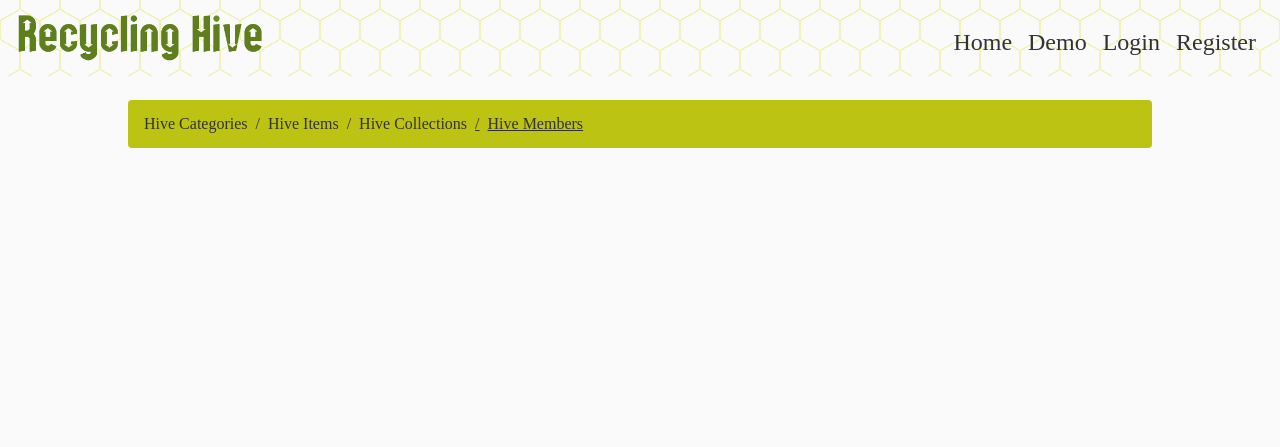
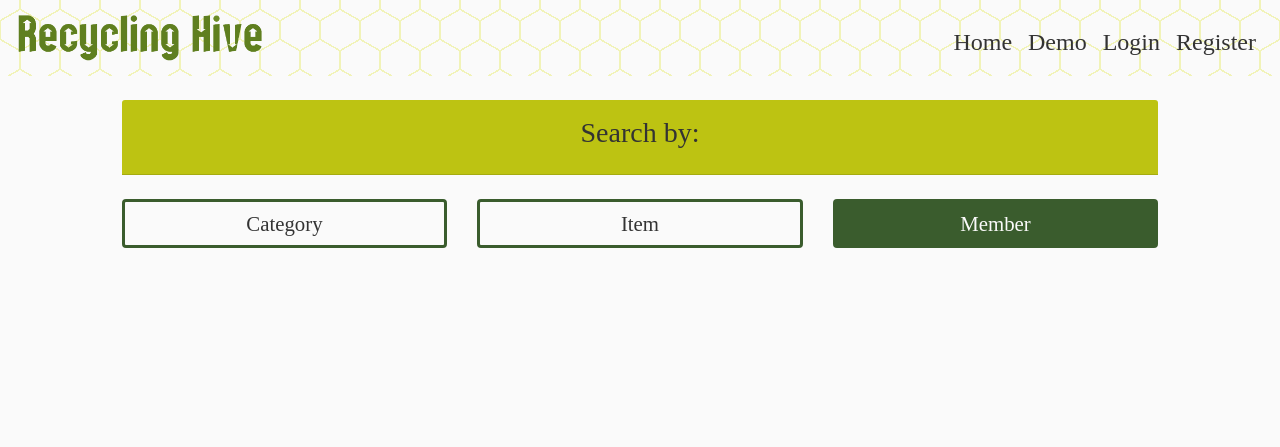
Before and after one commit to jess-bennett/recycling-hive, a Flask app: template templates/pages/hive-member.html in a window 1280 px wide. Shown: the top 447 px of the page. Run offline with Flask 2, Linux system fonts and the light colour scheme; the template is opened without the code that fills it: most values are stand-ins (such as "Sample title", 1, 10 or a date in 2020); some libraries are stand-ins or nearby versions; some web fonts are replaced.

Commit message:
Replaced breadcrumb with buttons

```diff
--- a/templates/components/hexagons.html
+++ b/templates/components/hexagons.html
@@ -1,12 +1,5 @@
 <ul id="grid" class="clr">
     {% if page_id == "categories" %}
-        <li>
-        <a href="{{ url_for('get_recycling_items', category_id='view-all') }}">
-            <div class="hexagon">
-            <p class="hexagon-text"><strong>View all items</strong></p>
-            </div>
-        </a>
-        </li>
         {% for category in categories_dict %}
         <li>
         <a href="{{ url_for('get_recycling_items', category_id=category._id) }}">
--- a/templates/components/navigation/breadcrumbs.html
+++ /dev/null
@@ -1,18 +0,0 @@
-<div class="heading-buttons">
-	<nav aria-label="breadcrumb">
-		<ol class="breadcrumb">
-			<li class="breadcrumb-item {% if active_item == 'categories' %}active{% endif %}"><a
-					href="{{ url_for('get_recycling_categories') }}">Hive Categories</a>
-			</li>
-			<li class="breadcrumb-item {% if active_item == 'items' %}active{% endif %}"><a
-					href="{{ url_for('get_recycling_items', category_id='view-all') }}">Hive
-					Items</a></li>
-			<li class="breadcrumb-item {% if active_item == 'collections' %}active{% endif %}"><a
-					href="{{ url_for('get_recycling_collections', item_id='view-all') }}">Hive
-					Collections</a></li>
-			<li class="breadcrumb-item {% if active_item == 'members' %}active{% endif %}"><a
-					href="{{ url_for('get_recycling_members', member_type='view-all') }}">Hive
-					Members</a></li>
-		</ol>
-	</nav>
-</div>
--- /dev/null
+++ b/templates/components/navigation/view-options.html
@@ -0,0 +1,30 @@
+
+<div class="container-fluid">
+    <div class="row">
+		<div class="col-md-10 offset-md-1 text-center">
+            <div class="card-header text-center green-background space-below">
+				<h3>Search by:</h3>
+			</div>
+            <div class="row">
+                <div class="col-4 col-md-4 space-below">
+                    <a href="{{ url_for('get_recycling_categories') }}" type="button" id="btn-faq-about"
+                        class="btn btn-outline-primary col btn-faq {% if active_item == 'categories' %}active{% endif %}">
+                        Category
+                    </a>
+                </div>
+                <div class="col-4 col-md-4 space-below">
+                    <a href="{{ url_for('get_recycling_items', category_id='view-all') }}" type="button" id="btn-faq-troubleshooting"
+                                class="btn btn-outline-primary col btn-faq {% if active_item == 'items' %}active{% endif %}">
+                        Item
+                     </a>
+                </div>
+                <div class="col-4 col-md-4 space-below">
+                    <a href="{{ url_for('get_recycling_members', member_type='view-all') }}" type="button" id="btn-faq-general"
+                                class="btn btn-outline-primary col btn-faq {% if active_item == 'members' %}active{% endif %}">
+                        Member
+                     </a>
+                </div>
+            </div>
+		</div>
+    </div>
+</div>
--- a/templates/pages/hive-category.html
+++ b/templates/pages/hive-category.html
@@ -2,7 +2,7 @@
 {% set active_item = "categories" %}
 {% block content %}
 
-{% include "components/navigation/breadcrumbs.html" %}
+{% include "components/navigation/view-options.html" %}
 
 {% include "components/navigation/dropdown.html" %}
 
--- a/templates/pages/hive-collection.html
+++ b/templates/pages/hive-collection.html
@@ -2,7 +2,7 @@
 {% set active_item = "collections" %}
 {% block content %}
 
-{% include "components/navigation/breadcrumbs.html" %}
+{% include "components/navigation/view-options.html" %}
 
 {% include "components/navigation/dropdown.html" %}
 
--- a/templates/pages/hive-item.html
+++ b/templates/pages/hive-item.html
@@ -2,7 +2,7 @@
 {% set active_item = "items" %}
 {% block content %}
 
-{% include "components/navigation/breadcrumbs.html" %}
+{% include "components/navigation/view-options.html" %}
 
 {% include "components/navigation/dropdown.html" %}
 
--- a/templates/pages/hive-member.html
+++ b/templates/pages/hive-member.html
@@ -2,7 +2,7 @@
 {% set active_item = "members" %}
 {% block content %}
 
-{% include "components/navigation/breadcrumbs.html" %}
+{% include "components/navigation/view-options.html" %}
 
 {% include "components/navigation/dropdown.html" %}
 
```
